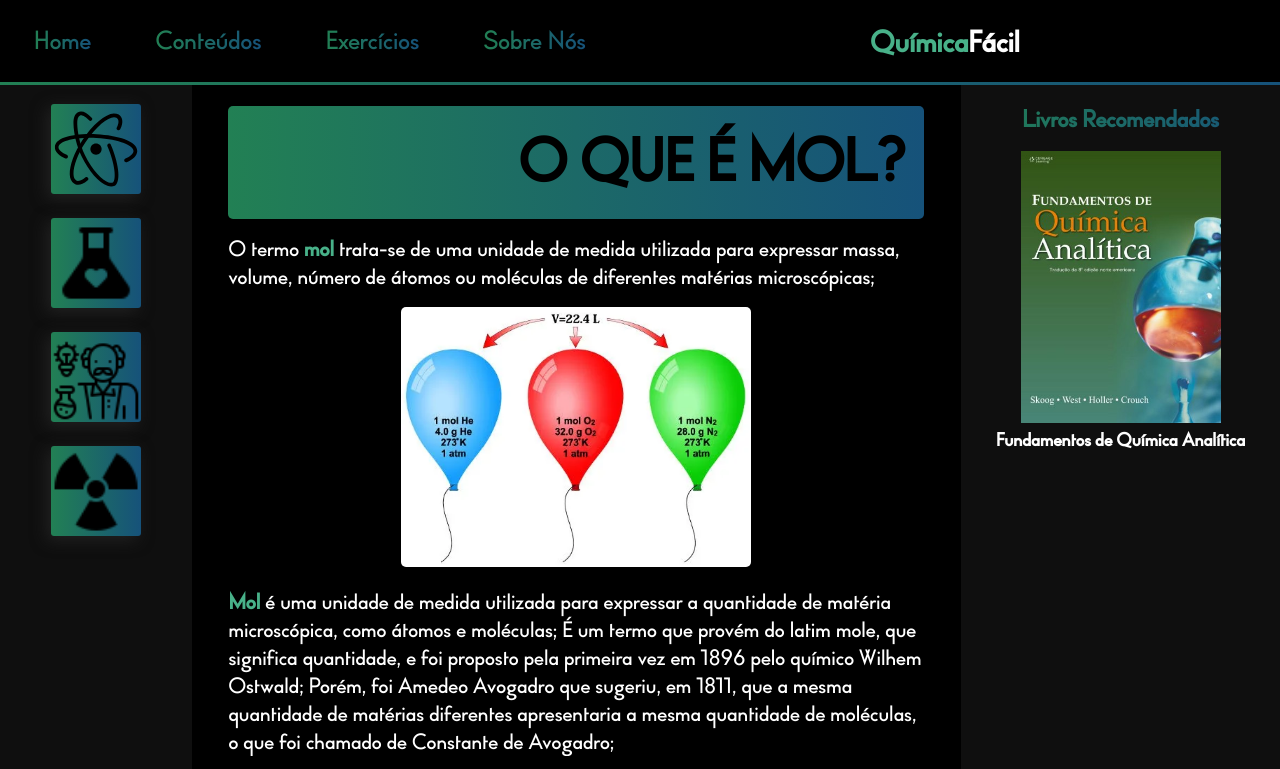
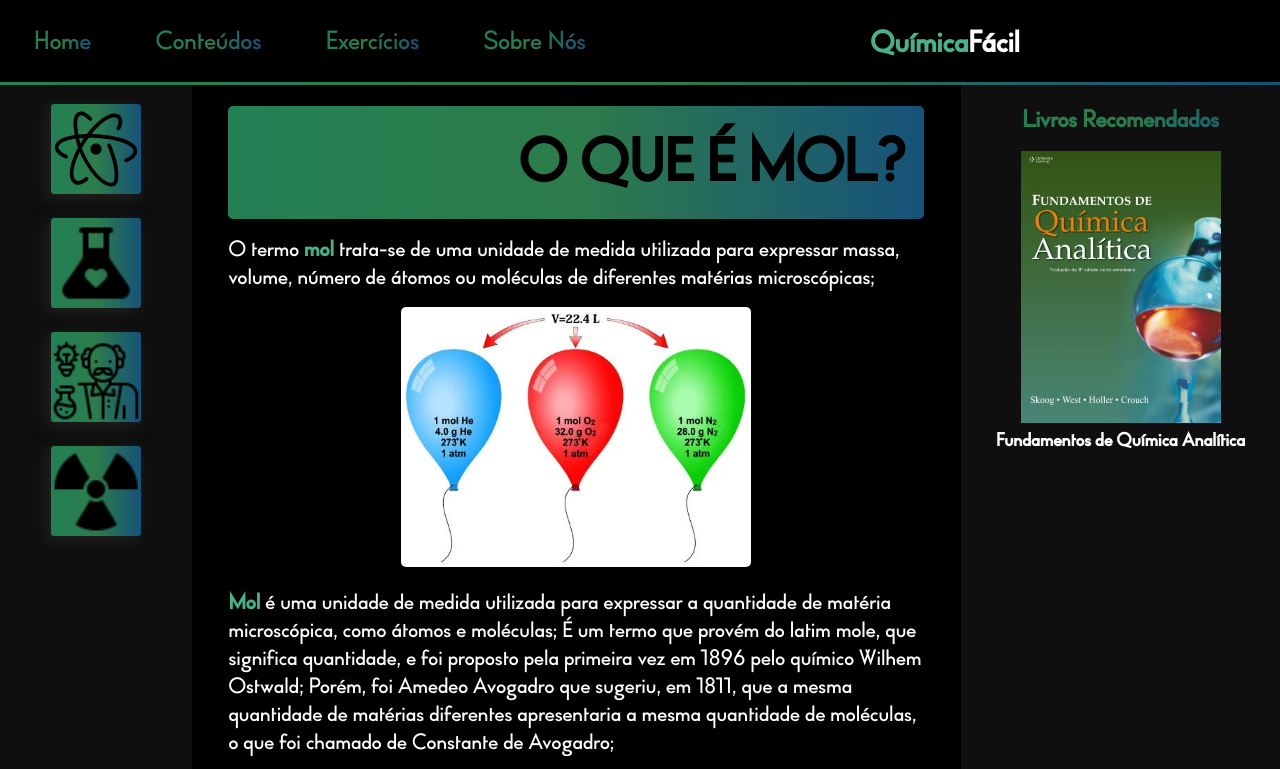
Before and after one commit to Its-JustMe/quimicafacil, a plain HTML site: page index.html in a window 1280 px wide. Shown: the top 769 px of the page. Drawn offline with Linux system fonts and the light colour scheme.

Commit message:
Alterando o background

```diff
--- a/css/style.css
+++ b/css/style.css
@@ -1,6 +1,6 @@
 /*Declarando as variáveis*/
 :root {
-    --gradient-green: linear-gradient(to right, #228054, #16527a);
+    --gradient-green: linear-gradient(to right, #228054, #2d7c4b, #16527a);
     --gradient-green-bottom: linear-gradient(to bottom, #228046, #0d476d);
     --primary-color: #fff;
     --secondary-color: #000;
```
